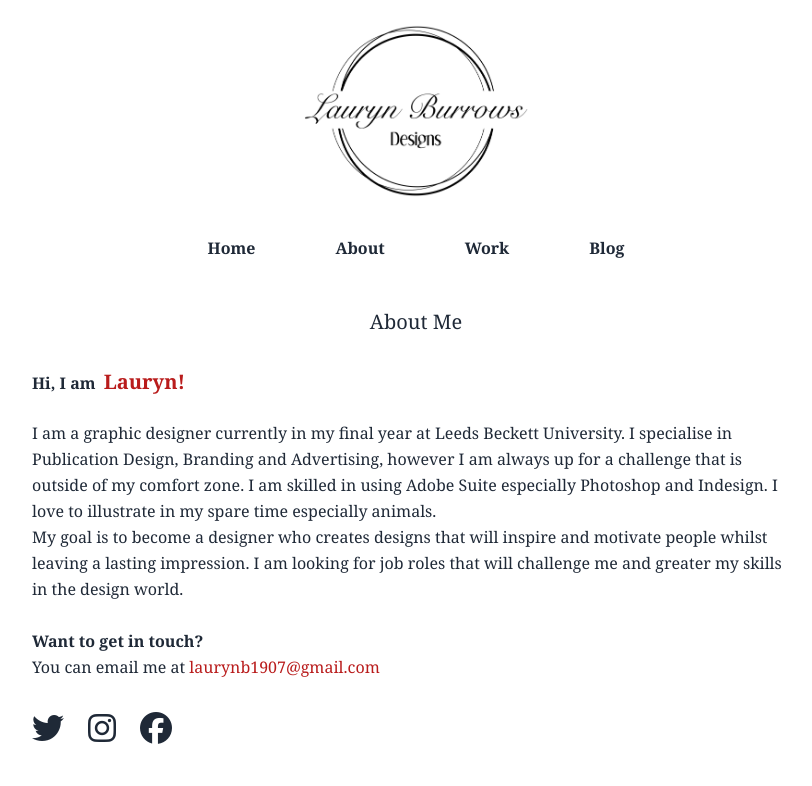
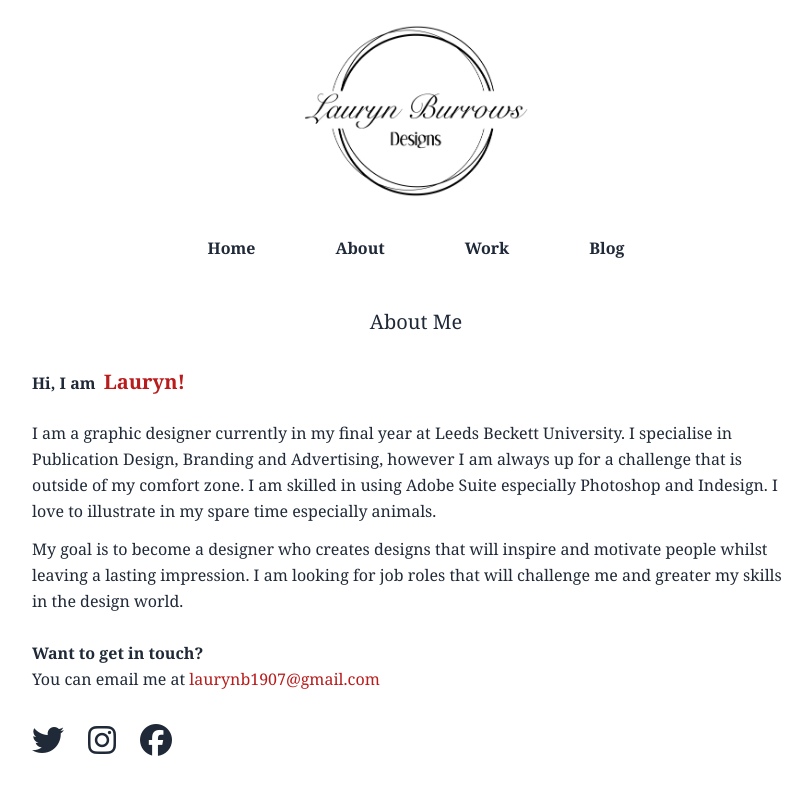
Before and after one commit to LouieRichardson99/lauryn-uk, a Next.js app: page /about in a window 1280 px wide. Shown: the top 786 px of the page, without its empty margins (224-1036 px from the left). Built offline with nearby package versions, Linux system fonts and the light colour scheme.

Commit message:
SEO Changes to Heading tags

```diff
--- a/pages/about.js
+++ b/pages/about.js
@@ -26,7 +26,8 @@
             of my comfort zone. I am skilled in using Adobe Suite especially
             Photoshop and Indesign. I love to illustrate in my spare time
             especially animals.
-            <br />
+          </p>
+          <p className="mt-3">
             My goal is to become a designer who creates designs that will
             inspire and motivate people whilst leaving a lasting impression. I
             am looking for job roles that will challenge me and greater my
--- a/pages/index.js
+++ b/pages/index.js
@@ -25,13 +25,13 @@
         </section>
         <section>
           <div className="w-11/12 max-w-prose sm:w-11/12 md:w-3/4 lg:w-1/2 xl:w-1/2 2xl:w-4/12 m-auto mt-10">
-            <p className="text-l md:text-xl text-center">
+            <h1 className="text-l md:text-xl text-center">
               I am a graphic design student currently studying at
               Leeds Beckett University with a passion for{" "}
               <span className="text-red-700 font-bold">branding</span>,{" "}
               <span className="text-red-700 font-bold">advertising</span> and{" "}
               <span className="text-red-700 font-bold">publications</span>.
-            </p>
+            </h1>
             <Link href="/about">
               <button className="p-2 bg-red-700 text-white rounded-md flex m-auto mt-8">
                 Want to know more?
```
